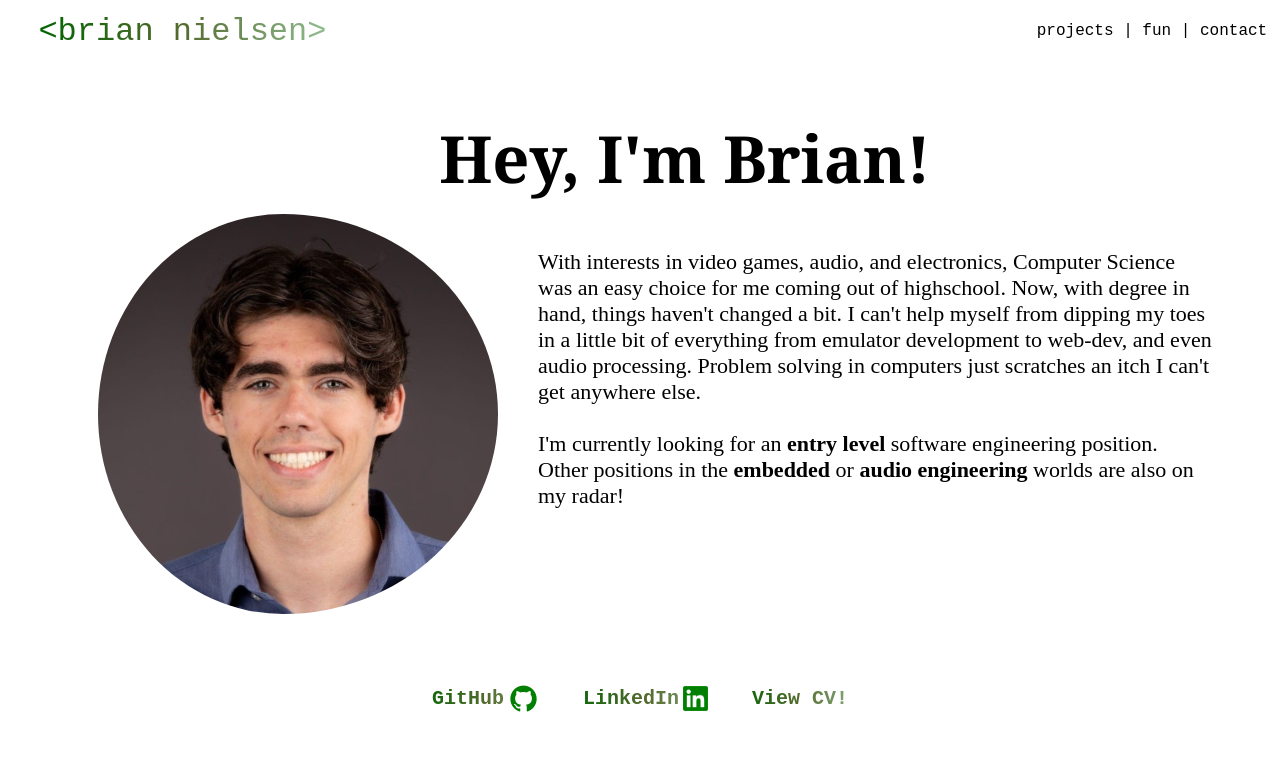
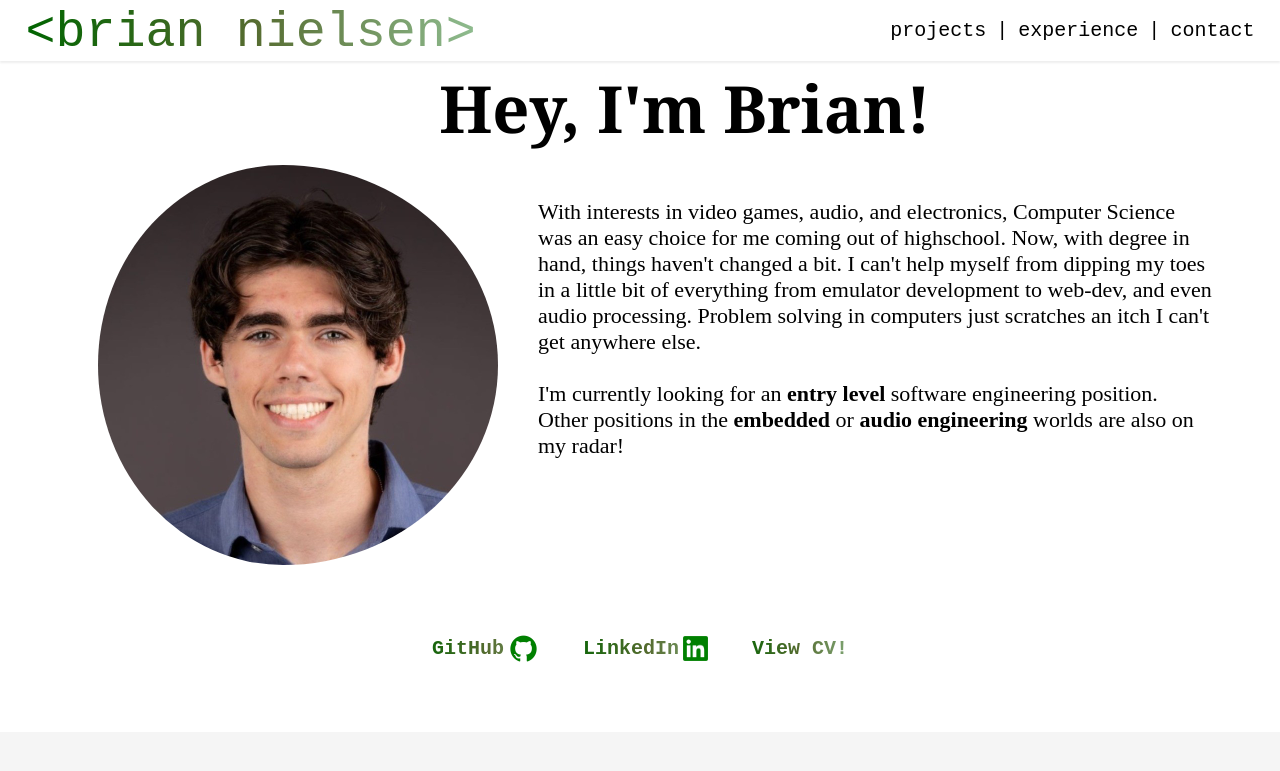
Before and after one commit to bnielsen1/PersonalWebsite, a Vue app in the folder first_website/: page / in a window 1280 px wide. Shown: the top 771 px of the page. Built offline with nearby package versions, Linux system fonts and the light colour scheme; no server answers.

Commit message:
Implemented top-bar buttons

```diff
--- a/first_website/package.json
+++ b/first_website/package.json
@@ -13,6 +13,7 @@
   },
   "dependencies": {
     "@vueuse/core": "^13.6.0",
+    "@vueuse/motion": "^3.0.3",
     "vue": "^3.5.18"
   },
   "devDependencies": {
--- a/first_website/src/App.vue
+++ b/first_website/src/App.vue
@@ -3,6 +3,7 @@ import ProjectCard from './ProjectCard.vue'
 import Diploma from './Diploma.vue'
 import ExperienceCard from './ExperienceCard.vue'
 import Contact from './Contact.vue'
+import { MotionDirective as motion } from '@vueuse/motion'
 
 export default {
   components: {
@@ -33,17 +34,19 @@ export default {
 </script>
 
 <template>
+    <div class="top_bar">
+        <div class="home_button">
+            <a href="#top">&lt;brian nielsen&gt;</a>
+        </div>
+        <div class="shortcuts">
+            <a href="#projects">projects</a> |
+            <a href="#experience">experience</a> |
+            <a href="#contact">contact</a>
+        </div>
+    </div>
     <div class="title_box">
-        <div class="top_bar">
-            <div class="home_button">
-                &lt;brian nielsen&gt;
-            </div>
-            <div class="shortcuts">
-                projects   |   fun   |   contact
-            </div>
-        </div>
 
-        <div class="center_box">
+        <div id="top" class="center_box">
             <div class="hey_text">
                 Hey, I'm Brian!
             </div>
@@ -84,7 +87,7 @@ export default {
         </div>
     </div>
     <div class="middle_box">
-        <div class="subheading_text">
+        <div id="projects" class="subheading_text">
             My Projects
         </div>
         <div class="project_box">
@@ -92,7 +95,7 @@ export default {
         </div>
     </div>
     <div class="last_box">
-        <div class="subheading_text">
+        <div id="experience" class="subheading_text">
             Experience
         </div>
         <div class="experience_box">
@@ -101,7 +104,7 @@ export default {
         </div>
     </div>
     <div class="form_box">
-      <div class="subheading_text">
+      <div id="contact" class="subheading_text">
         Contact me
       </div>
       <Contact />
@@ -113,6 +116,7 @@ html, body {
   font-family: 'Courier New', monospace;
   margin: 0;
   padding: 0;
+  scroll-behavior: smooth;
 }
 
 a {
@@ -167,8 +171,9 @@ a {
 }
 
 .home_button {
-  font-size: 4vh;
+  font-size: 50px;
   background: linear-gradient(to right, darkgreen, darkolivegreen, darkseagreen);
+  margin-top: 4px;
   -webkit-background-clip: text;
   -webkit-text-fill-color: transparent;
 }
@@ -224,7 +229,11 @@ a {
 }
 
 .shortcuts {
-  font-size: 2vh;
+  display: flex;
+  flex-direction: row;
+  gap: 10px;
+  align-items: center;
+  font-size: 20px;
 }
 
 .face_pic {
@@ -267,15 +276,15 @@ a {
 }
 
 .top_bar {
+  position: fixed;
   width: 96vw;
   display: flex;
   justify-content: space-between;
   align-items: center;
   background-color: white;
-  padding-top: 1vw;
-  padding-left: 3vw;
-  padding-right: 3vw;
-  padding-right: 1vw;
+  padding-left: 2vw;
+  padding-right: 2vw;
+  box-shadow: 0 2px 2px #eee;
 }
 
 .center_box {
```
Also changed, not shown: 1 other file (tests, documents, lock files or other folders).
